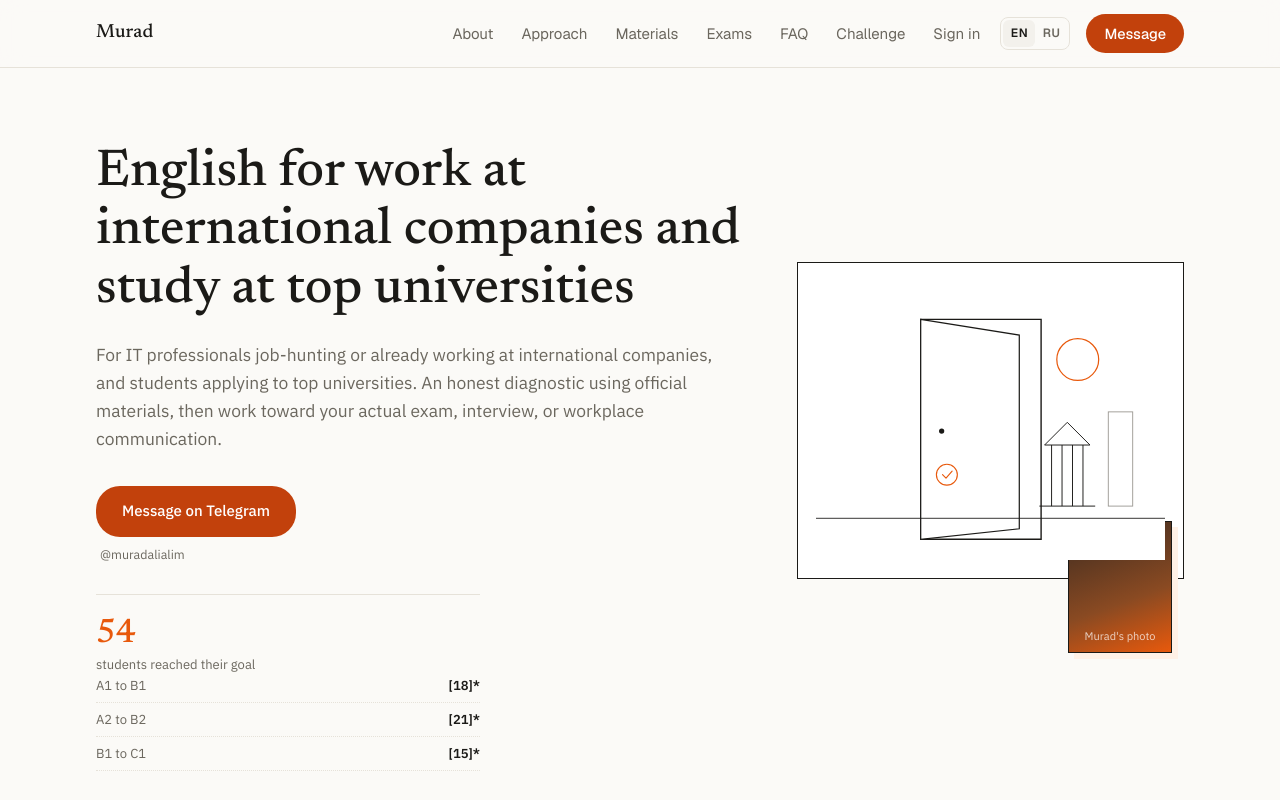
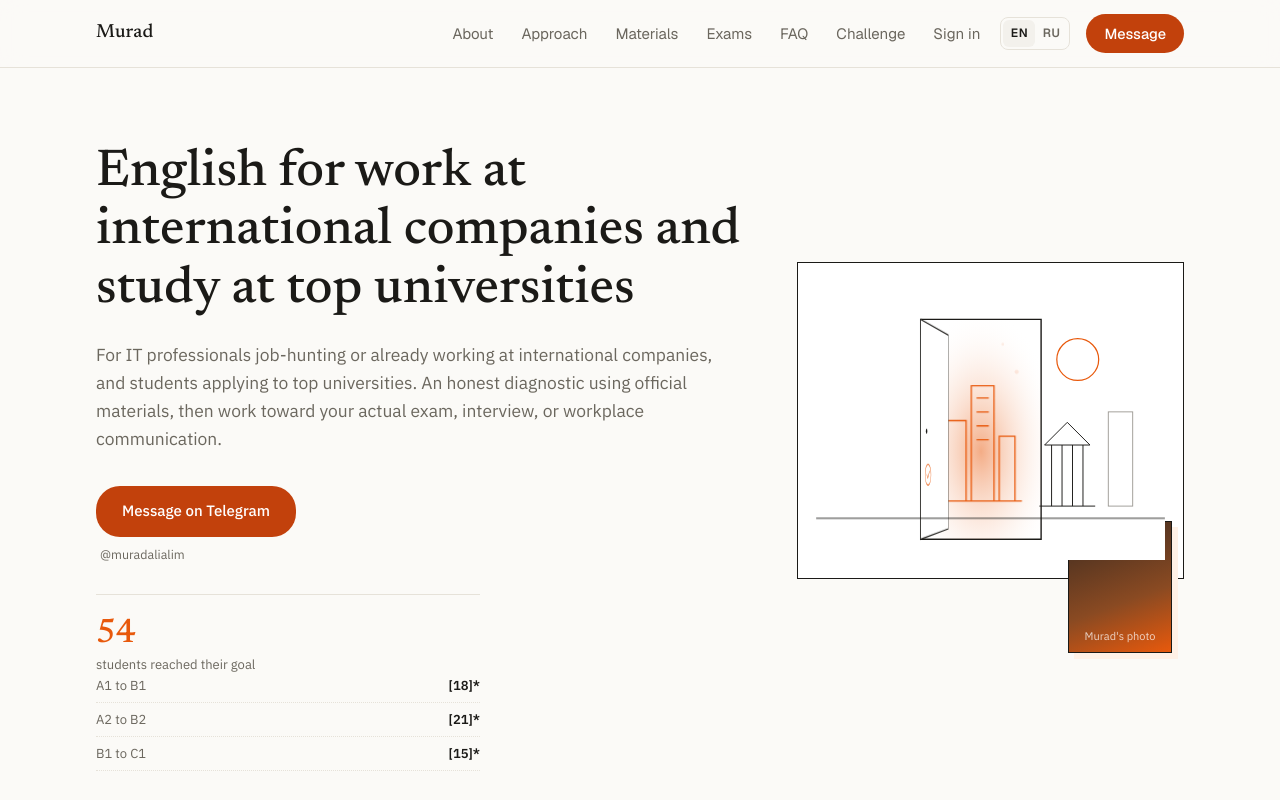
Before and after one commit to alexbaumgertner/murad-portal, a Next.js app: page /en in a window 1280 px wide. Shown: the top 800 px of the page. Built offline with nearby package versions, Linux system fonts and the light colour scheme.

Commit message:
feat(landing): hero door swings open onto new worlds (CSS animation)
Respects prefers-reduced-motion: the static picture keeps the original door.

Co-Authored-By: Claude Sonnet 5.5 <noreply@anthropic.com>
Claude-Session: https://claude.ai/code/session_01RzJBQBFHbK7kW5rfrux45d

```diff
--- a/src/app/(frontend)/[locale]/(site)/page.module.css
+++ b/src/app/(frontend)/[locale]/(site)/page.module.css
@@ -912,3 +912,119 @@
 .strokeSoft {
   stroke: var(--color-ink-soft);
 }
+
+/* ---------- hero door: it swings open onto new worlds (university, office, globe) ---------- */
+.glowStart {
+  stop-color: var(--color-brass);
+  stop-opacity: 0.5;
+}
+
+.glowEnd {
+  stop-color: var(--color-paper-frame);
+  stop-opacity: 0;
+}
+
+.world {
+  opacity: 0;
+}
+
+.worldFirst {
+  opacity: 1;
+}
+
+.doorLeaf {
+  transform-box: fill-box;
+  transform-origin: left center;
+}
+
+.spark {
+  opacity: 0;
+}
+
+@media (prefers-reduced-motion: no-preference) {
+  .doorLeaf {
+    animation: door-open 1.6s cubic-bezier(0.22, 0.8, 0.3, 1) 0.4s both;
+  }
+
+  .world {
+    animation: world-cycle 12s ease-in-out 1.2s infinite both;
+  }
+
+  .worldSecond {
+    animation-delay: 5.2s;
+  }
+
+  .worldThird {
+    animation-delay: 9.2s;
+  }
+
+  .spark {
+    animation: spark-rise 3.6s ease-in-out 1.6s infinite;
+  }
+
+  .sparkLate {
+    animation-delay: 2.4s;
+  }
+
+  .sparkLater {
+    animation-delay: 3.2s;
+  }
+
+  /* Nudging it shut on hover keeps the picture alive without a script. */
+  .windowFrame:hover .doorLeaf {
+    animation: door-ajar 1.2s ease-in-out both;
+  }
+}
+
+@keyframes door-open {
+  from {
+    transform: scaleX(1.22);
+  }
+
+  to {
+    transform: scaleX(0.28);
+  }
+}
+
+@keyframes door-ajar {
+  0%,
+  100% {
+    transform: scaleX(0.28);
+  }
+
+  50% {
+    transform: scaleX(0.6);
+  }
+}
+
+@keyframes world-cycle {
+  0% {
+    opacity: 0;
+    transform: translateY(8px);
+  }
+
+  8%,
+  30% {
+    opacity: 1;
+    transform: translateY(0);
+  }
+
+  38%,
+  100% {
+    opacity: 0;
+    transform: translateY(-8px);
+  }
+}
+
+@keyframes spark-rise {
+  0%,
+  100% {
+    opacity: 0;
+    transform: translateY(10px);
+  }
+
+  50% {
+    opacity: 1;
+    transform: translateY(-6px);
+  }
+}
--- a/src/app/(frontend)/[locale]/(site)/page.tsx
+++ b/src/app/(frontend)/[locale]/(site)/page.tsx
@@ -141,6 +141,70 @@ export default async function HomePage({ params }: PageProps) {
                   className={styles.strokeInk}
                   strokeWidth="1.6"
                 />
+                <defs>
+                  <clipPath id="doorway">
+                    <rect x="120" y="44" width="138" height="252" />
+                  </clipPath>
+                  <radialGradient id="doorway-glow" cx="50%" cy="60%" r="65%">
+                    <stop offset="0%" className={styles.glowStart} />
+                    <stop offset="100%" className={styles.glowEnd} />
+                  </radialGradient>
+                </defs>
+                <g clipPath="url(#doorway)">
+                  <rect x="120" y="44" width="138" height="252" fill="url(#doorway-glow)" />
+                  {/* New worlds behind the door: a university, an office, the globe. */}
+                  <g className={`${styles.world} ${styles.worldFirst}`}>
+                    <path
+                      d="M150 176 L228 176 L189 142 Z M158 176 L158 252 M173 176 L173 252 M189 176 L189 252 M205 176 L205 252 M220 176 L220 252 M148 252 L230 252 M142 262 L236 262"
+                      fill="none"
+                      className={styles.strokeAccent}
+                      strokeWidth="1.5"
+                    />
+                  </g>
+                  <g className={`${styles.world} ${styles.worldSecond}`}>
+                    <path
+                      d="M150 252 L150 160 L172 160 L172 252 M178 252 L178 120 L204 120 L204 252 M210 252 L210 178 L228 178 L228 252 M142 252 L236 252 M184 134 L198 134 M184 150 L198 150 M184 166 L198 166 M184 182 L198 182"
+                      fill="none"
+                      className={styles.strokeAccent}
+                      strokeWidth="1.5"
+                    />
+                  </g>
+                  <g className={`${styles.world} ${styles.worldThird}`}>
+                    <circle
+                      cx="189"
+                      cy="190"
+                      r="46"
+                      fill="none"
+                      className={styles.strokeAccent}
+                      strokeWidth="1.5"
+                    />
+                    <path
+                      d="M143 190 L235 190 M189 144 A20 46 0 0 1 189 236 A20 46 0 0 1 189 144 M156 160 Q189 172 222 160 M156 220 Q189 208 222 220"
+                      fill="none"
+                      className={styles.strokeAccent}
+                      strokeWidth="1.2"
+                    />
+                  </g>
+                  <circle
+                    cx="148"
+                    cy="78"
+                    r="2"
+                    className={`${styles.fillAccent} ${styles.spark}`}
+                  />
+                  <circle
+                    cx="230"
+                    cy="96"
+                    r="2.4"
+                    className={`${styles.fillAccent} ${styles.spark} ${styles.sparkLate}`}
+                  />
+                  <circle
+                    cx="214"
+                    cy="64"
+                    r="1.6"
+                    className={`${styles.fillAccent} ${styles.spark} ${styles.sparkLater}`}
+                  />
+                </g>
+                <g className={styles.doorLeaf}>
                   <path
                     d="M120 44 L233 62 L233 284 L120 296 Z"
                     className={`${styles.fillFrame} ${styles.strokeInk}`}
@@ -163,6 +227,7 @@ export default async function HomePage({ params }: PageProps) {
                     strokeLinecap="round"
                     strokeLinejoin="round"
                   />
+                </g>
                 <line
                   x1="0"
                   y1="272"
```
Lines whose indentation alone changed are shown as unchanged.
